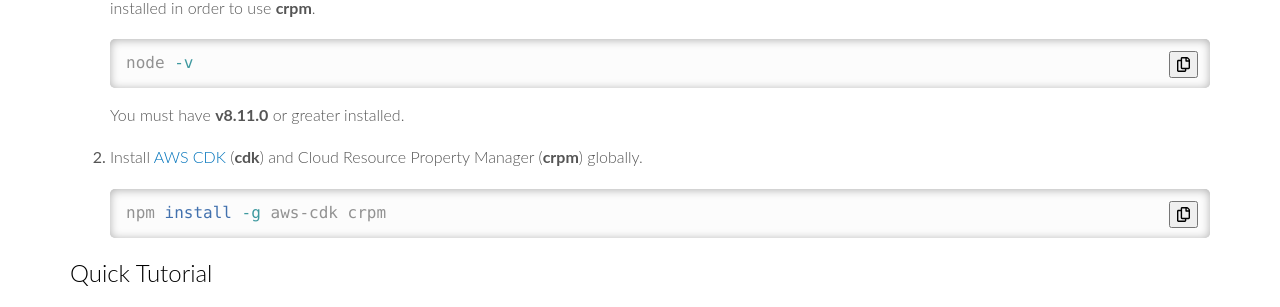
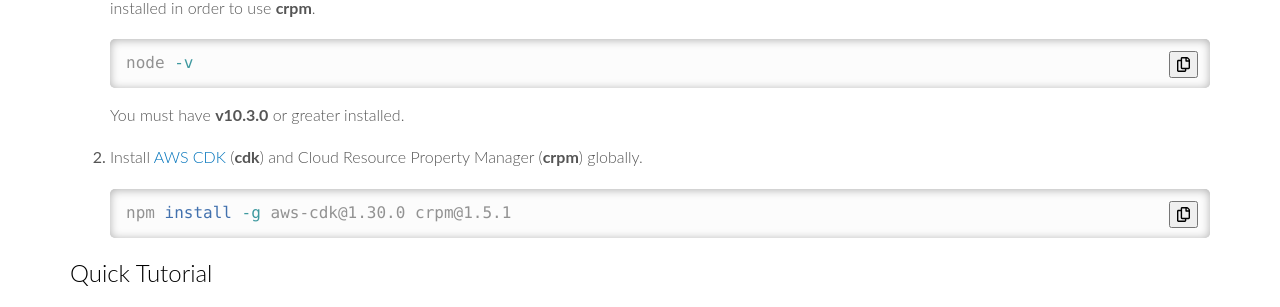
Before and after one commit to shi-archive/crpm, a Jekyll site: the page built from docs/quick-start.md, in a window 1280 px wide. Shown: the part 432-739 px from the top of the page. Built offline with Jekyll 4.4.1, drawn with Linux system fonts in a browser that asks for light colours; comment, search, counter and statistics services are not loaded.

Commit message:
Update documentation

````diff
--- a/docs/quick-start.md
+++ b/docs/quick-start.md
@@ -16,12 +16,12 @@
     node -v
     ```
 
-    You must have **v8.11.0** or greater installed.
+    You must have **v10.3.0** or greater installed.
 
 2.  Install [AWS CDK](https://aws.amazon.com/cdk) (**cdk**) and Cloud Resource Property Manager (**crpm**) globally.
 
     ```bash
-    npm install -g aws-cdk crpm
+    npm install -g aws-cdk@1.30.0 crpm@1.5.1
     ```
 
 ### Quick Tutorial
````
